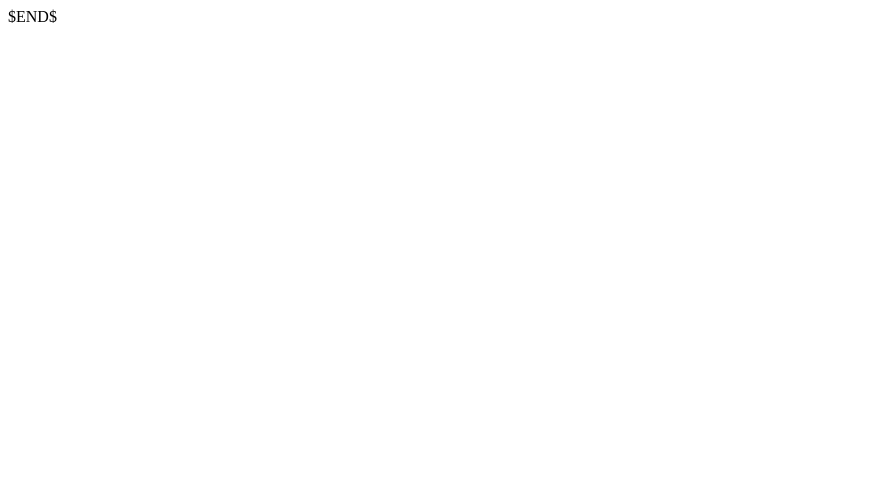
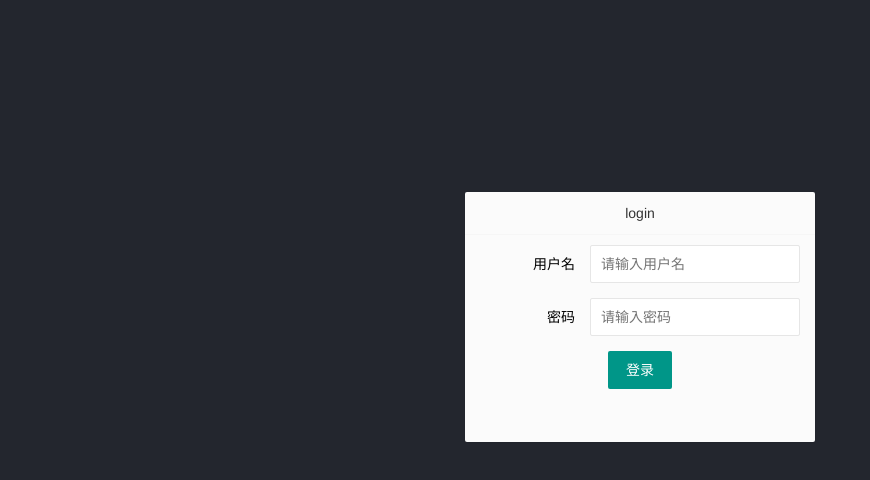
Before and after one commit to CuriousLei/crs, a plain HTML site: page index.html in a window 1280 px wide. Shown: the whole page, without its empty margins (0-870 px from the left). Drawn offline with Linux system fonts and the light colour scheme.

Commit message:
修改index.html实现登录功能

```diff
--- a/index.html
+++ b/index.html
@@ -2,9 +2,60 @@
 <html lang="en">
 <head>
     <meta charset="UTF-8">
-    <title>$Title$</title>
+    <title>登录页</title>
+    <link rel="stylesheet" href="layui/css/layui.css">
 </head>
-<body>
-$END$
+<body class="layui-layout-body" style="background-color: #23262E;padding-top: 15%">
+<div class="layui-card" style="height: 250px;width: 350px;background-color: #FBFBFB;margin: 0 auto; position: relative;top: 50%;">
+    <div class="layui-card-header" style="text-align: center">login</div>
+    <div class="layui-card-body">
+        <form class="layui-form" action="">
+            <div class="layui-form-item">
+                <label class="layui-form-label">用户名</label>
+                <div class="layui-input-block">
+                    <input type="text" name="username" lay-verify="title" autocomplete="off" placeholder="请输入用户名" class="layui-input">
+                </div>
+            </div>
+            <div class="layui-form-item">
+                <label class="layui-form-label">密码</label>
+                <div class="layui-input-block">
+                    <input type="password" name="password" lay-verify="pass" autocomplete="off" placeholder="请输入密码" class="layui-input">
+                </div>
+            </div>
+            <div class="layui-form-item" style="text-align: center">
+                <button type="submit" class="layui-btn" lay-submit="" lay-filter="login">登录</button>
+            </div>
+        </form>
+    </div>
+</div>
+<script src="js/jquery-3.4.1.min.js"></script>
+<script src="layui/layui.js"></script>
+<script>
+    // $("#loginVerify").click(function(){
+    //     console.log($("input[name='username']"))
+    //     // if($("input[name='username']")=="leida" && $("input[name='password']")=="123456"){
+    //     //     window.open('userRoomInfoView.html');
+    //     // }
+    //     //window.open('userRoomInfoView.html');
+    // });
+    layui.use(['form'], function(){
+        var form = layui.form
+            ,layer = layui.layer;
+
+        //监听提交
+        form.on('submit(login)', function(data){
+            // layer.alert(JSON.stringify(data.field), {
+            //     title: '最终的提交信息'
+            // })
+            console.log(data.field)
+            if(data.field['username']=='leida'&&data.field['password']=='123456'){
+                window.open('userRoomInfoView.html');
+            }
+            return false;
+        });
+
+
+    });
+</script>
 </body>
 </html>
```
Also changed, not shown: 2 other files.
